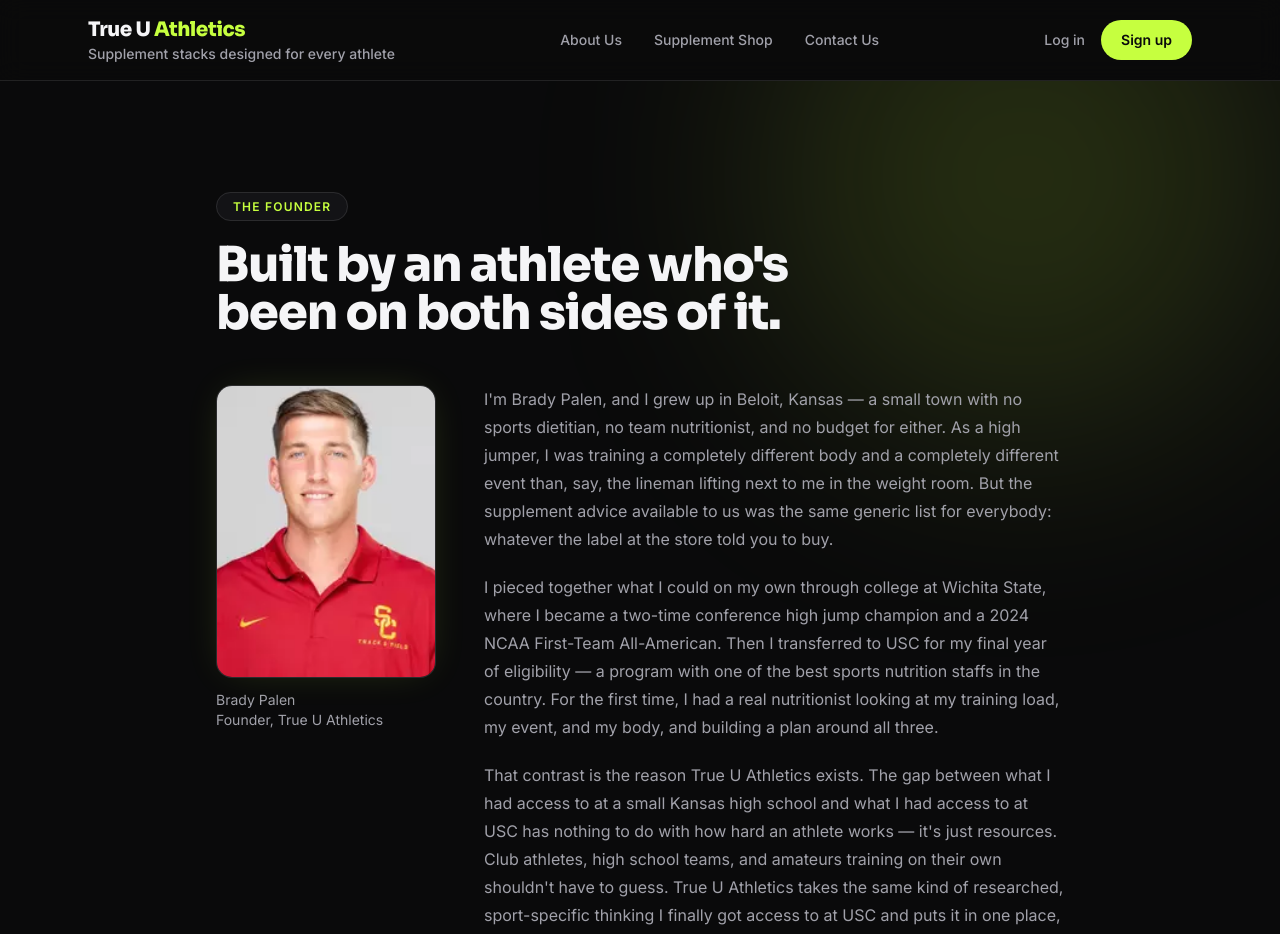
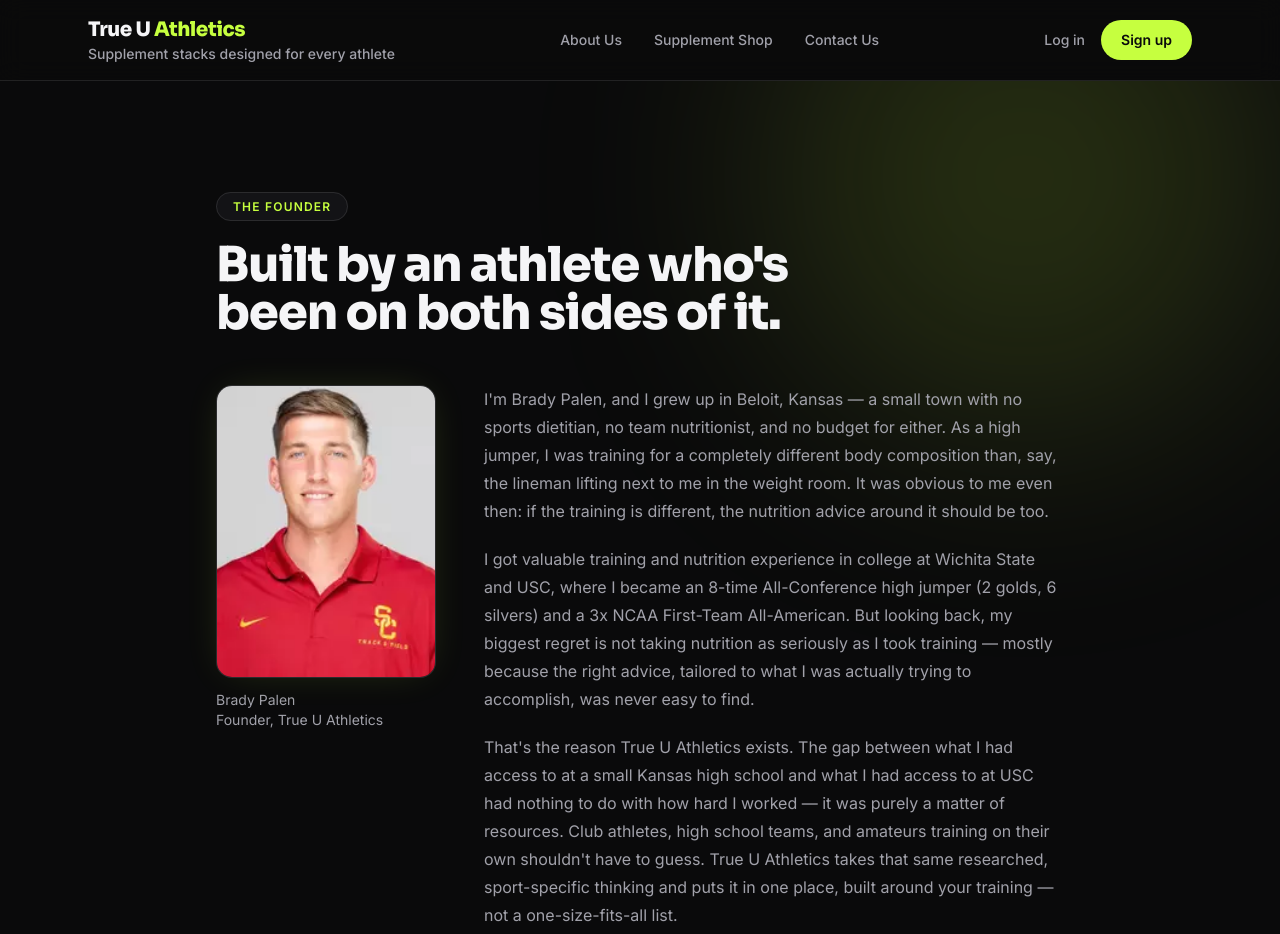
Before and after one commit to bradyp-maker/True-U-Athletics, a Next.js app: page /about in a window 1280 px wide. Shown: the top 934 px of the page. Built offline with nearby package versions, Linux system fonts and the light colour scheme.

Commit message:
bio update

```diff
--- a/app/about/page.tsx
+++ b/app/about/page.tsx
@@ -2,8 +2,8 @@
 import Link from "next/link";
 
 const STATS = [
-  { value: "2024", label: "NCAA First-Team All-American, high jump" },
-  { value: "2x", label: "AAC high jump champion, indoor & outdoor" },
+  { value: "8x", label: "All-Conference high jumper (2 golds, 6 silvers)" },
+  { value: "3x", label: "NCAA First-Team All-American, high jump" },
   { value: "7'3.75\"", label: "Personal-best high jump clearance" },
   { value: "2024", label: "U.S. Olympic Trials qualifier" },
 ];
@@ -48,32 +48,36 @@
             <p>
               I&apos;m Brady Palen, and I grew up in Beloit, Kansas — a small
               town with no sports dietitian, no team nutritionist, and no
-              budget for either. As a high jumper, I was training a completely
-              different body and a completely different event than, say, the
-              lineman lifting next to me in the weight room. But the
-              supplement advice available to us was the same generic list for
-              everybody: whatever the label at the store told you to buy.
+              budget for either. As a high jumper, I was training for a
+              completely different body composition than, say, the lineman
+              lifting next to me in the weight room. It was obvious to me even
+              then: if the training is different, the nutrition advice around
+              it should be too.
             </p>
             <p>
-              I pieced together what I could on my own through college at
-              Wichita State, where I became a two-time conference high jump
-              champion and a 2024 NCAA First-Team All-American. Then I
-              transferred to USC for my final year of eligibility — a program
-              with one of the best sports nutrition staffs in the country. For
-              the first time, I had a real nutritionist looking at my training
-              load, my event, and my body, and building a plan around all
-              three.
+              I got valuable training and nutrition experience in college at
+              Wichita State and USC, where I became an 8-time All-Conference
+              high jumper (2 golds, 6 silvers) and a 3x NCAA First-Team
+              All-American. But looking back, my biggest regret is not taking
+              nutrition as seriously as I took training — mostly because the
+              right advice, tailored to what I was actually trying to
+              accomplish, was never easy to find.
             </p>
             <p>
-              That contrast is the reason True U Athletics exists. The gap
-              between what I had access to at a small Kansas high school and
-              what I had access to at USC has nothing to do with how hard an
-              athlete works — it&apos;s just resources. Club athletes, high
-              school teams, and amateurs training on their own shouldn&apos;t
-              have to guess. True U Athletics takes the same kind of
-              researched, sport-specific thinking I finally got access to at
-              USC and puts it in one place, built around your training — not
-              a one-size-fits-all list.
+              That&apos;s the reason True U Athletics exists. The gap between
+              what I had access to at a small Kansas high school and what I
+              had access to at USC had nothing to do with how hard I worked —
+              it was purely a matter of resources. Club athletes, high school
+              teams, and amateurs training on their own shouldn&apos;t have to
+              guess. True U Athletics takes that same researched,
+              sport-specific thinking and puts it in one place, built around
+              your training — not a one-size-fits-all list.
+            </p>
+            <p>
+              And that&apos;s also why we don&apos;t operate like influencers
+              do. Influencers don&apos;t know what supplements match your
+              training goals — they know what pays them a commission. True U
+              Athletics is built on the opposite premise.
             </p>
           </div>
         </div>
```
